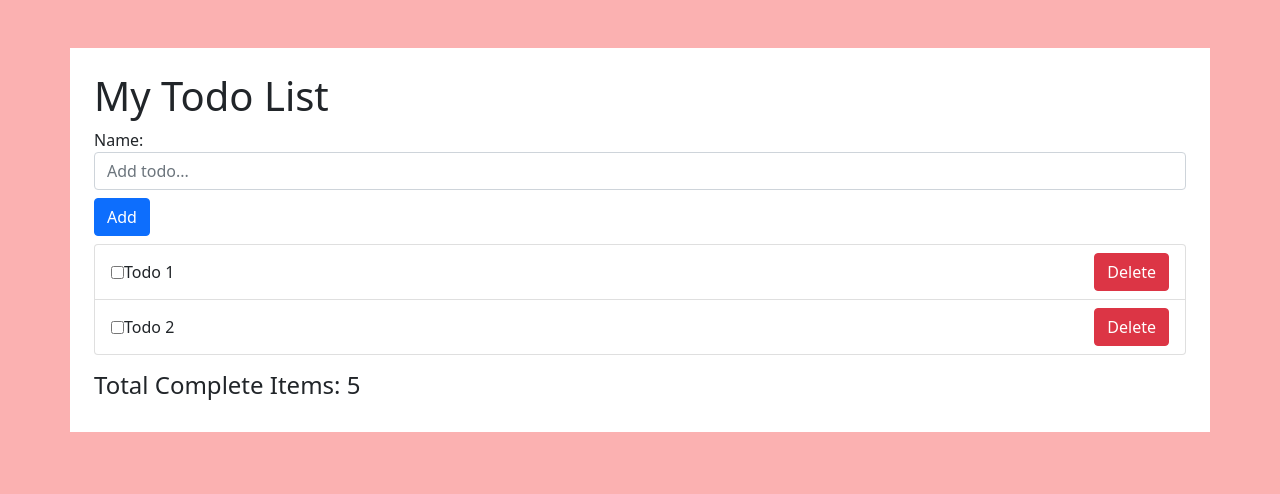
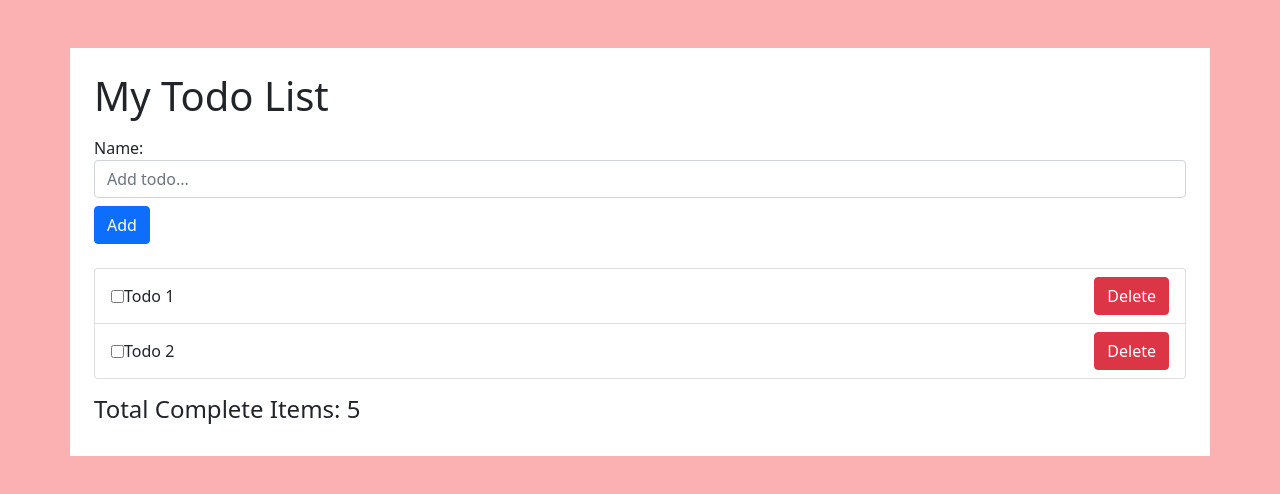
Before and after one commit to 159-Pazarama-React-Bootcamp/week-2-case-mrtksknn, a React (Create React App) app in the folder todo-app/: page / in a window 1280 px wide. Shown: the top 494 px of the page. Built offline with nearby package versions, Linux system fonts and the light colour scheme.

Commit message:
added: default function for submit

```diff
--- a/todo-app/src/components/AddTodoForm.js
+++ b/todo-app/src/components/AddTodoForm.js
@@ -3,8 +3,12 @@ import React, { useState } from 'react'
 const AddTodoForm = () => {
   const [value, setValue] = useState('')
 
+  const onSubmit = (event) => {
+    event.preventDefault()
+  }
+
   return (
-    <form>
+    <form onSubmit={onSubmit} className="form-inline mt-3 mb-3">
       <label className="sr-only">Name:</label>
       <input
         type="text"
```
